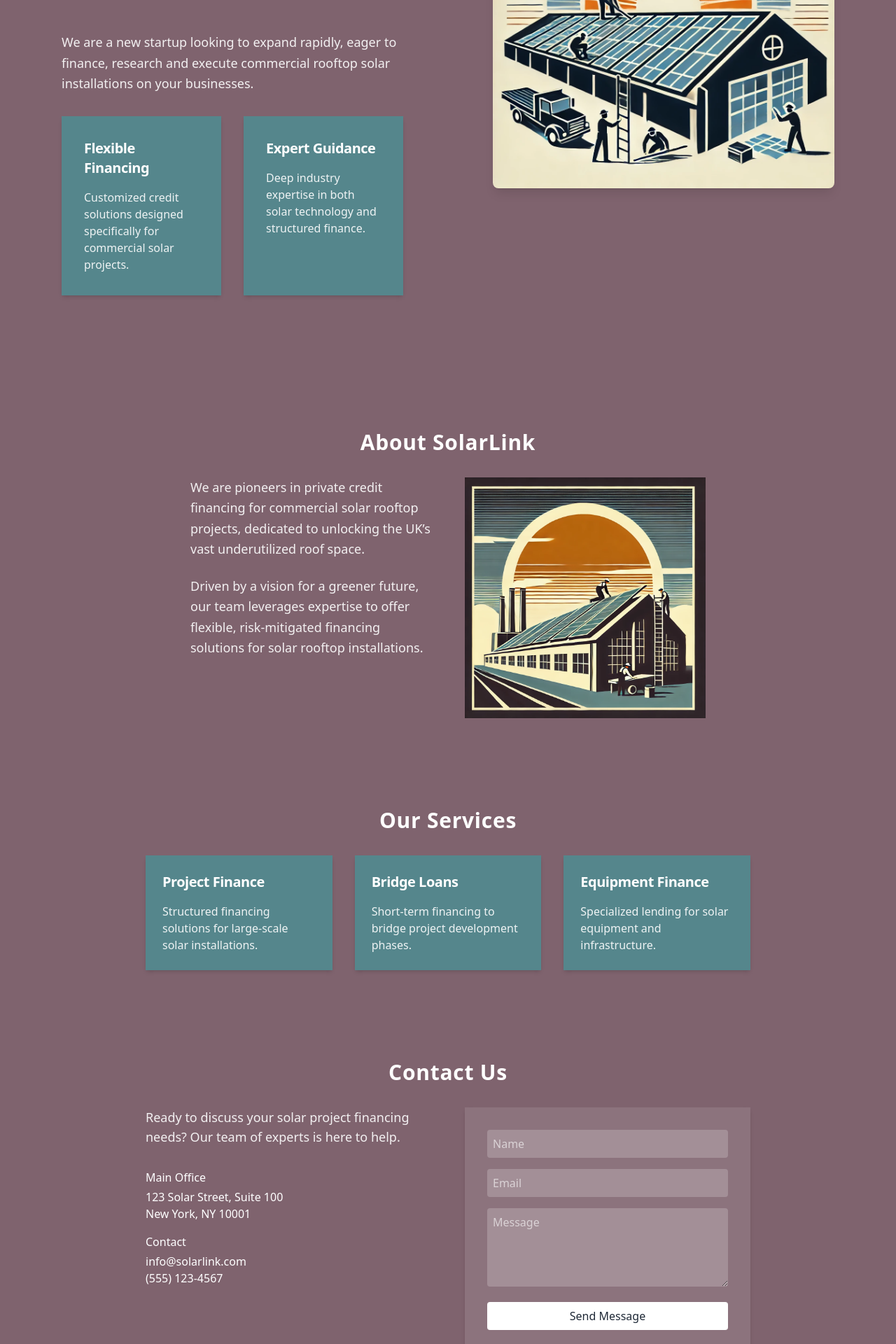
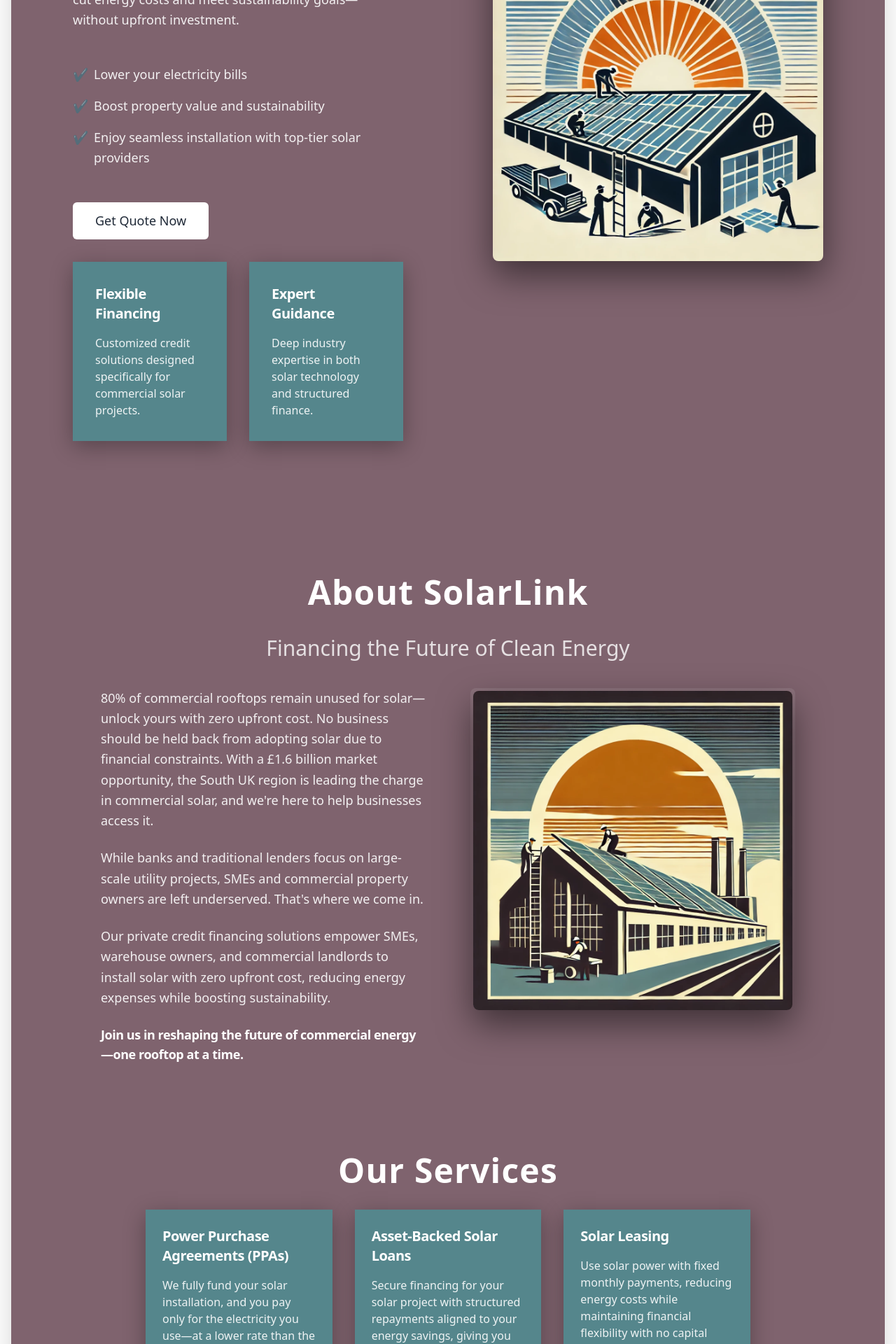
Before and after one commit to Felix-Walton/solarlink, a React (Create React App) app: page / in a window 1280 px wide. Shown: the part 580-2500 px from the top of the page at 70% size. Built offline with nearby package versions, Linux system fonts and the light colour scheme.

Commit message:
Updated site

```diff
--- a/src/SolarLink.js
+++ b/src/SolarLink.js
@@ -1,4 +1,4 @@
-import React from 'react';
+import React, { useState } from 'react';
 import { motion } from 'framer-motion';
 import { Parallax, ParallaxProvider } from 'react-scroll-parallax';
 
@@ -33,26 +33,79 @@
     }
   };
 
+  // State to manage mobile menu open/close
+  const [isMobileMenuOpen, setIsMobileMenuOpen] = useState(false);
+
   return (
     <ParallaxProvider>
-      <div className="overflow-y-scroll scroll-smooth" style={{ backgroundColor: theme.colors.pageBg }}>
+      <div className="min-h-screen bg-white p-4">
+        <div className="rounded-xl overflow-hidden shadow-2xl">
+          <div className="scroll-smooth" style={{ backgroundColor: theme.colors.pageBg }}>
             {/* Navigation */}
-        <nav className={`shadow-md ${theme.roundedness}`} style={{ backgroundColor: theme.colors.menuBg }}>
+            <nav
+              className={`shadow-md ${theme.roundedness}`}
+              style={{ backgroundColor: theme.colors.menuBg }}
+            >
               <div className={`flex justify-between items-center ${theme.spacing.menuPadding}`}>
                 <div className={`text-white ${theme.typography.heading} text-2xl`}>SOLARLINK</div>
-            <div className={`flex ${theme.spacing.gap}`}>
-              {['home', 'about', 'services', 'contact'].map(page => (
+                {/* Desktop Menu */}
+                <div className="hidden md:flex space-x-8">
+                  {['home', 'about', 'services', 'contact'].map((page) => (
                     <button
                       key={page}
-                  onClick={() => scrollToSection(page)}
+                      onClick={() => {
+                        scrollToSection(page);
+                        setIsMobileMenuOpen(false);
+                      }}
                       className="text-white hover:opacity-80 text-2xl font-medium capitalize"
                     >
                       {page}
                     </button>
                   ))}
                 </div>
-            <div className="text-white text-2xl font-medium capitalize">Client Portal</div>
+                {/* Desktop Client Portal */}
+                <div className="hidden md:block text-white text-2xl font-medium capitalize">
+                  Client Portal
                 </div>
+                {/* Mobile Menu Toggle */}
+                <button
+                  className="md:hidden text-white"
+                  onClick={() => setIsMobileMenuOpen(!isMobileMenuOpen)}
+                >
+                  <svg
+                    xmlns="http://www.w3.org/2000/svg"
+                    className="h-8 w-8"
+                    fill="none"
+                    viewBox="0 0 24 24"
+                    stroke="currentColor"
+                  >
+                    <path strokeLinecap="round" strokeLinejoin="round" strokeWidth={2} d="M4 8h16M4 16h16" />
+                  </svg>
+                </button>
+              </div>
+              {/* Mobile Menu */}
+              {isMobileMenuOpen && (
+                <div className="md:hidden flex flex-col space-y-4 px-6 pb-4">
+                  {['home', 'about', 'services', 'contact'].map((page) => (
+                    <button
+                      key={page}
+                      onClick={() => {
+                        scrollToSection(page);
+                        setIsMobileMenuOpen(false);
+                      }}
+                      className="text-white hover:opacity-80 text-xl font-medium capitalize text-left"
+                    >
+                      {page}
+                    </button>
+                  ))}
+                  <button
+                    onClick={() => setIsMobileMenuOpen(false)}
+                    className="text-white hover:opacity-80 text-xl font-medium capitalize text-left"
+                  >
+                    Client Portal
+                  </button>
+                </div>
+              )}
             </nav>
 
             {/* Home Section */}
@@ -66,14 +119,30 @@
                   viewport={{ once: true }}
                 >
                   <h1 className={`text-5xl ${theme.typography.heading} mb-8 tracking-wide text-white max-w-2xl`}>
-              Powering Solar Innovation<br />Through Private Credit
+                    Power Your Business with Zero Upfront Cost Solar Financing
                   </h1>
                   <p className={`text-lg ${theme.typography.body} mb-12 text-white/90 max-w-2xl`}>
-              Transform your commercial property into a sustainable asset. We provide tailored financing solutions for solar rooftop installations,
-              helping businesses across the UK overcome high energy costs while contributing to a net‑zero future.
+                    Transform your commercial property roofspace into a electricity generating asset with cost-free solar installation. We provide flexible private credit financing
+                    for solar rooftop installations, enabling businesses to cut energy costs and meet sustainability goals—without upfront investment.
                   </p>
-            <p className={`text-lg ${theme.typography.body} text-white/90 max-w-2xl`}>
-              We are a new startup looking to expand rapidly, eager to finance, research and execute commercial rooftop solar installations on your businesses.
+                  <div className="space-y-4 mb-12">
+                    <p className={`text-lg ${theme.typography.body} text-white/90 max-w-2xl flex items-start gap-2`}>
+                      <span className="text-white">✔️</span> Lower your electricity bills
+                    </p>
+                    <p className={`text-lg ${theme.typography.body} text-white/90 max-w-2xl flex items-start gap-2`}>
+                      <span className="text-white">✔️</span> Boost property value and sustainability
+                    </p>
+                    <p className={`text-lg ${theme.typography.body} text-white/90 max-w-2xl flex items-start gap-2`}>
+                      <span className="text-white">✔️</span> Enjoy seamless installation with top-tier solar providers
+                    </p>
+                  </div>
+                  <p className={`text-lg ${theme.typography.body} text-white/90 max-w-2xl font-medium`}>
+                    <button
+                      onClick={() => scrollToSection('contact')}
+                      className="inline-block px-8 py-3 bg-white text-gray-800 rounded-md hover:bg-white/90 transition-colors"
+                    >
+                      Get Quote Now
+                    </button>
                   </p>
                   <div className="grid grid-cols-1 md:grid-cols-2 gap-8 mt-8 max-w-2xl">
                     {[
@@ -88,7 +157,7 @@
                     ].map(({ title, description }) => (
                       <motion.div
                         key={title}
-                  className={`p-8 shadow-md ${theme.roundedness}`}
+                        className={`p-8 shadow-[0_8px_30px_rgba(0,0,0,0.3)] ${theme.roundedness}`}
                         style={{ backgroundColor: theme.colors.featureBg }}
                         initial={{ opacity: 0, y: 50 }}
                         whileInView={{ opacity: 1, y: 0 }}
@@ -112,7 +181,7 @@
                     <img
                       src="/solar1.png"
                       alt="Solar Installation"
-                className="w-full h-full object-cover rounded-lg shadow-lg"
+                      className="w-full h-full object-cover rounded-lg shadow-[0_20px_50px_rgba(0,0,0,0.5)]"
                     />
                   </Parallax>
                 </motion.div>
@@ -121,9 +190,9 @@
 
             {/* About Section */}
             <section id="about" className="py-16" style={{ backgroundColor: theme.colors.contentBg }}>
-          <div className="max-w-3xl mx-auto px-4">
+              <div className="max-w-5xl mx-auto px-4">
                 <motion.h2
-              className={`text-3xl ${theme.typography.heading} mb-8 tracking-wide text-white text-center`}
+                  className={`text-5xl ${theme.typography.heading} mb-8 tracking-wide text-white text-center`}
                   initial={{ opacity: 0, y: -50 }}
                   whileInView={{ opacity: 1, y: 0 }}
                   transition={{ duration: 0.8 }}
@@ -131,34 +200,55 @@
                 >
                   About SolarLink
                 </motion.h2>
-            <div className="grid md:grid-cols-2 gap-12">
+                <motion.h3
+                  className={`text-3xl ${theme.typography.body} mb-8 text-white/80 text-center`}
+                  initial={{ opacity: 0, y: -30 }}
+                  whileInView={{ opacity: 1, y: 0 }}
+                  transition={{ duration: 0.8, delay: 0.2 }}
+                  viewport={{ once: true }}
+                >
+                  Financing the Future of Clean Energy
+                </motion.h3>
+                <div className="grid md:grid-cols-2 gap-16">
                   <motion.div
-                className="max-w-md mx-auto"
+                    className="w-full"
                     initial={{ opacity: 0, x: -50 }}
                     whileInView={{ opacity: 1, x: 0 }}
                     transition={{ duration: 0.8 }}
                     viewport={{ once: true }}
                   >
                     <p className={`text-lg ${theme.typography.body} mb-6 text-white/90`}>
-                  We are pioneers in private credit financing for commercial solar rooftop projects, dedicated to unlocking the UK’s vast underutilized roof space.
+                    80% of commercial rooftops remain unused for solar—unlock yours with zero upfront cost. No business
+                    should be held back from adopting solar due to financial constraints.
+                    With a £1.6 billion market opportunity, the South UK region is leading the charge in commercial
+                    solar, and we're here to help businesses access it.                </p>
+                    <p className={`text-lg ${theme.typography.body} text-white/90 mb-6`}>
+                      While banks and traditional lenders focus on large-scale utility projects, SMEs and commercial
+                      property owners are left underserved. That's where we come in.
                     </p>
                     <p className={`text-lg ${theme.typography.body} text-white/90`}>
-                  Driven by a vision for a greener future, our team leverages expertise to offer flexible, risk‑mitigated financing solutions for solar rooftop installations.
+                      Our private credit financing solutions empower SMEs, warehouse owners, and commercial landlords
+                      to install solar with zero upfront cost, reducing energy expenses while boosting sustainability.
+                    </p>
+                    <p className={`text-lg ${theme.typography.heading} mt-6 text-white`}>
+                      Join us in reshaping the future of commercial energy—one rooftop at a time.
                     </p>
                   </motion.div>
                   <motion.div
-                className={theme.roundedness + " overflow-hidden"}
+                    className="overflow-visible"
                     initial={{ opacity: 0, x: 50 }}
                     whileInView={{ opacity: 1, x: 0 }}
                     transition={{ duration: 0.8 }}
                     viewport={{ once: true }}
                   >
                     <Parallax y={[30, -30]}>
+                      <div className="p-1 bg-gradient-to-b from-white/10 to-transparent rounded-lg">
                         <img
                           src="/solar2.png"
                           alt="Our Team"
-                    className="w-full h-full object-cover"
+                          className="w-full h-full object-cover rounded-lg shadow-[0_20px_50px_rgba(0,0,0,0.5)] scale-x-[-1]"
                         />
+                      </div>
                     </Parallax>
                   </motion.div>
                 </div>
@@ -169,7 +259,7 @@
             <section id="services" className="py-16" style={{ backgroundColor: theme.colors.contentBg }}>
               <div className="max-w-4xl mx-auto px-4">
                 <motion.h2
-              className={`text-3xl ${theme.typography.heading} mb-8 tracking-wide text-white text-center`}
+                  className={`text-5xl ${theme.typography.heading} mb-8 tracking-wide text-white text-center`}
                   initial={{ opacity: 0, y: -50 }}
                   whileInView={{ opacity: 1, y: 0 }}
                   transition={{ duration: 0.8 }}
@@ -180,21 +270,21 @@
                 <div className="grid grid-cols-1 md:grid-cols-3 gap-8">
                   {[
                     {
-                  title: "Project Finance",
-                  desc: "Structured financing solutions for large-scale solar installations."
+                      title: "Power Purchase Agreements (PPAs)",
+                      desc: "We fully fund your solar installation, and you pay only for the electricity you use—at a lower rate than the grid, with no upfront costs."
                     },
                     {
-                  title: "Bridge Loans",
-                  desc: "Short-term financing to bridge project development phases."
+                      title: "Asset-Backed Solar Loans",
+                      desc: "Secure financing for your solar project with structured repayments aligned to your energy savings, giving you ownership without financial strain."
                     },
                     {
-                  title: "Equipment Finance",
-                  desc: "Specialized lending for solar equipment and infrastructure."
+                      title: "Solar Leasing",
+                      desc: "Use solar power with fixed monthly payments, reducing energy costs while maintaining financial flexibility with no capital investment required."
                     }
                   ].map((service, index) => (
                     <motion.div
                       key={service.title}
-                  className={`p-6 shadow-md ${theme.roundedness} mx-auto`}
+                      className={`p-6 shadow-[0_8px_30px_rgba(0,0,0,0.3)] ${theme.roundedness} mx-auto`}
                       style={{ backgroundColor: theme.colors.featureBg }}
                       initial={{ opacity: 0, y: 50 }}
                       whileInView={{ opacity: 1, y: 0 }}
@@ -208,6 +298,16 @@
                     </motion.div>
                   ))}
                 </div>
+                <motion.p
+                  className={`text-lg ${theme.typography.body} text-white/90 max-w-2xl mx-auto text-center mt-12`}
+                  initial={{ opacity: 0, y: 20 }}
+                  whileInView={{ opacity: 1, y: 0 }}
+                  transition={{ duration: 0.8 }}
+                  viewport={{ once: true }}
+                >
+                  Not sure which option is right for you? Our team of experts will analyze your energy usage
+                  and property to recommend the perfect financing solution for your business.
+                </motion.p>
               </div>
             </section>
 
@@ -215,7 +315,7 @@
             <section id="contact" className="py-16" style={{ backgroundColor: theme.colors.contentBg }}>
               <div className="max-w-4xl mx-auto px-4">
                 <motion.h2
-              className={`text-3xl ${theme.typography.heading} mb-8 tracking-wide text-white text-center`}
+                  className={`text-5xl ${theme.typography.heading} mb-8 tracking-wide text-white text-center`}
                   initial={{ opacity: 0, y: -50 }}
                   whileInView={{ opacity: 1, y: 0 }}
                   transition={{ duration: 0.8 }}
@@ -232,45 +332,61 @@
                     viewport={{ once: true }}
                   >
                     <p className="text-lg text-white/90 mb-8">
-                  Ready to discuss your solar project financing needs? Our team of experts is here to help.
+                      Ready to discuss your solar project financing needs? Fill out the form or email us directly.
                     </p>
-                <div className="space-y-4">
-                  <div className="text-white">
-                    <div className="font-medium mb-1">Main Office</div>
-                    <div className="font-light">123 Solar Street, Suite 100</div>
-                    <div className="font-light">New York, NY 10001</div>
-                  </div>
-                  <div className="text-white">
-                    <div className="font-medium mb-1">Contact</div>
-                    <div className="font-light">info@solarlink.com</div>
-                    <div className="font-light">(555) 123-4567</div>
-                  </div>
-                </div>
+                    <a
+                      href="mailto:felix.walton03@gmail.com"
+                      className="inline-block px-8 py-3 bg-white text-gray-800 rounded-md hover:bg-white/90 transition-colors"
+                    >
+                      Email Us Directly
+                    </a>
                   </motion.div>
                   <motion.div
-                className="max-w-md mx-auto bg-white/10 p-8 shadow-md"
+                    className="max-w-md mx-auto bg-white/10 p-8 shadow-md rounded-md"
                     initial={{ opacity: 0, x: 50 }}
                     whileInView={{ opacity: 1, x: 0 }}
                     transition={{ duration: 0.8 }}
                     viewport={{ once: true }}
                   >
-                <form className="space-y-4">
+                    <form
+                      className="space-y-4"
+                      onSubmit={(e) => {
+                        e.preventDefault();
+                        const formData = new FormData(e.target);
+                        const subject = "Solar Financing Inquiry";
+                        const body = `
+                          Name: ${formData.get('name')}
+                          Email: ${formData.get('email')}
+                          Message: ${formData.get('message')}
+                        `;
+                        window.location.href = `mailto:felix.walton03@gmail.com?subject=${encodeURIComponent(subject)}&body=${encodeURIComponent(body)}`;
+                      }}
+                    >
                       <input
                         type="text"
-                    placeholder="Name"
+                        name="name"
+                        placeholder="Your Name"
                         className="w-full p-2 rounded bg-white/20 text-white placeholder-white/60"
+                        required
                       />
                       <input
                         type="email"
-                    placeholder="Email"
+                        name="email"
+                        placeholder="Your Email"
                         className="w-full p-2 rounded bg-white/20 text-white placeholder-white/60"
+                        required
                       />
                       <textarea
-                    placeholder="Message"
+                        name="message"
+                        placeholder="Tell us about your property and energy needs"
                         rows={4}
                         className="w-full p-2 rounded bg-white/20 text-white placeholder-white/60"
+                        required
                       />
-                  <button className="w-full px-6 py-2 bg-white text-gray-800 rounded">
+                      <button
+                        type="submit"
+                        className="w-full px-6 py-3 bg-white text-gray-800 rounded-md hover:bg-white/90 transition-colors"
+                      >
                         Send Message
                       </button>
                     </form>
@@ -279,6 +395,8 @@
               </div>
             </section>
           </div>
+        </div>
+      </div>
     </ParallaxProvider>
   );
 };
```
Lines whose indentation alone changed are shown as unchanged.
